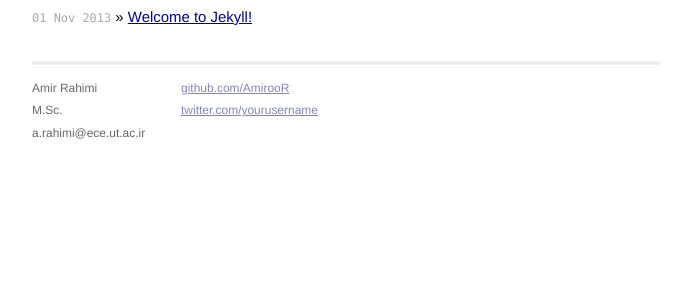
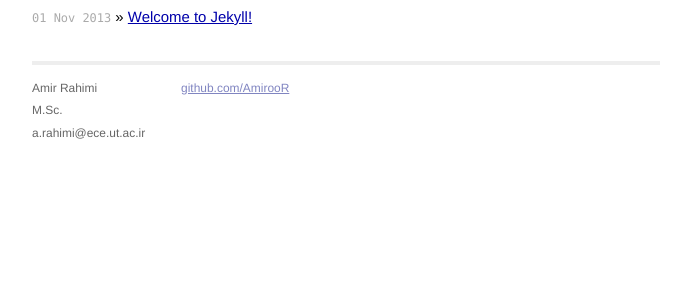
Before and after one commit to AmirooR/remember, a Jekyll site: the page built from index.html, in a window 1280 px wide. Shown: the part 212-507 px from the top of the page, without its empty margins (294-985 px from the left). Built offline with Jekyll 4.4.1, drawn with Linux system fonts in a browser that asks for light colours; Markdown is read by kramdown in place of the engine named in the settings.

Commit message:
baseurl3

```diff
--- a/_layouts/default.html
+++ b/_layouts/default.html
@@ -7,18 +7,18 @@
         <meta name="viewport" content="width=device-width">
 
         <!-- syntax highlighting CSS -->
-        <link rel="stylesheet" href="/css/syntax.css">
+        <link rel="stylesheet" href="{{site.baseurl}}/css/syntax.css">
 
         <!-- Custom CSS -->
-        <link rel="stylesheet" href="/css/main.css">
+        <link rel="stylesheet" href="{{site.baseurl}}/css/main.css">
 
     </head>
     <body>
 
         <div class="site">
           <div class="header">
-            <h1 class="title"><a href="/">{{ site.name }}</a></h1>
-            <a class="extra" href="/">home</a>
+            <h1 class="title"><a href="{{site.baseurl}}/">{{ site.name }}</a></h1>
+            <a class="extra" href="{{site.baseurl}}/">home</a>
           </div>
 
           {{ content }}
@@ -34,7 +34,6 @@
             <div class="contact">
               <p>
                 <a href="https://github.com/AmirooR">github.com/AmirooR</a><br />
-                <a href="https://twitter.com/yourusername">twitter.com/yourusername</a><br />
               </p>
             </div>
           </div>
--- a/index.html
+++ b/index.html
@@ -7,7 +7,7 @@
   <h1>Blog Posts</h1>
   <ul class="posts">
     {% for post in site.posts %}
-      <li><span>{{ post.date | date_to_string }}</span> &raquo; <a href="{{ post.url }}">{{ post.title }}</a></li>
+      <li><span>{{ post.date | date_to_string }}</span> &raquo; <a href="{{site.baseurl}}/{{ post.url }}">{{ post.title }}</a></li>
     {% endfor %}
   </ul>
 </div>
```
